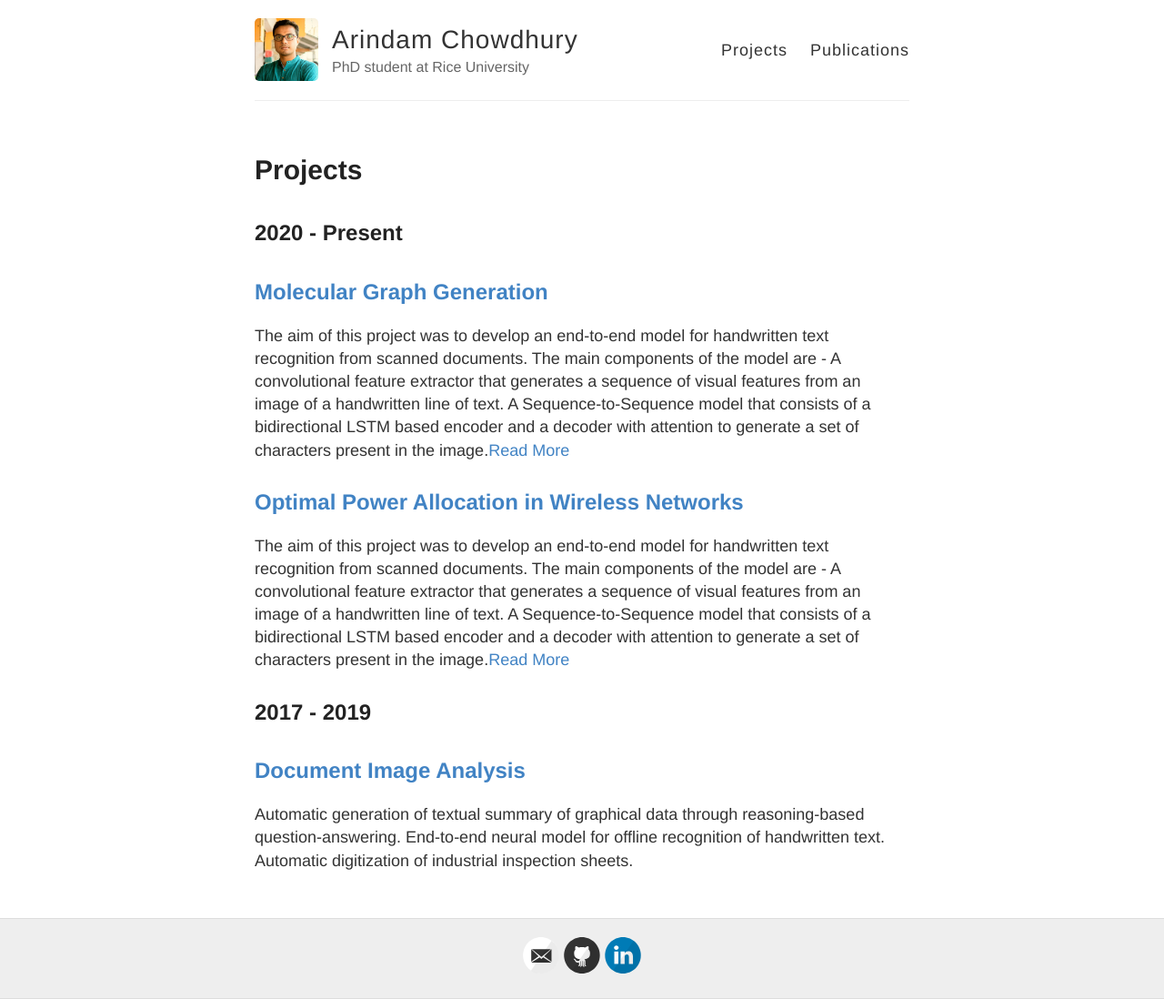
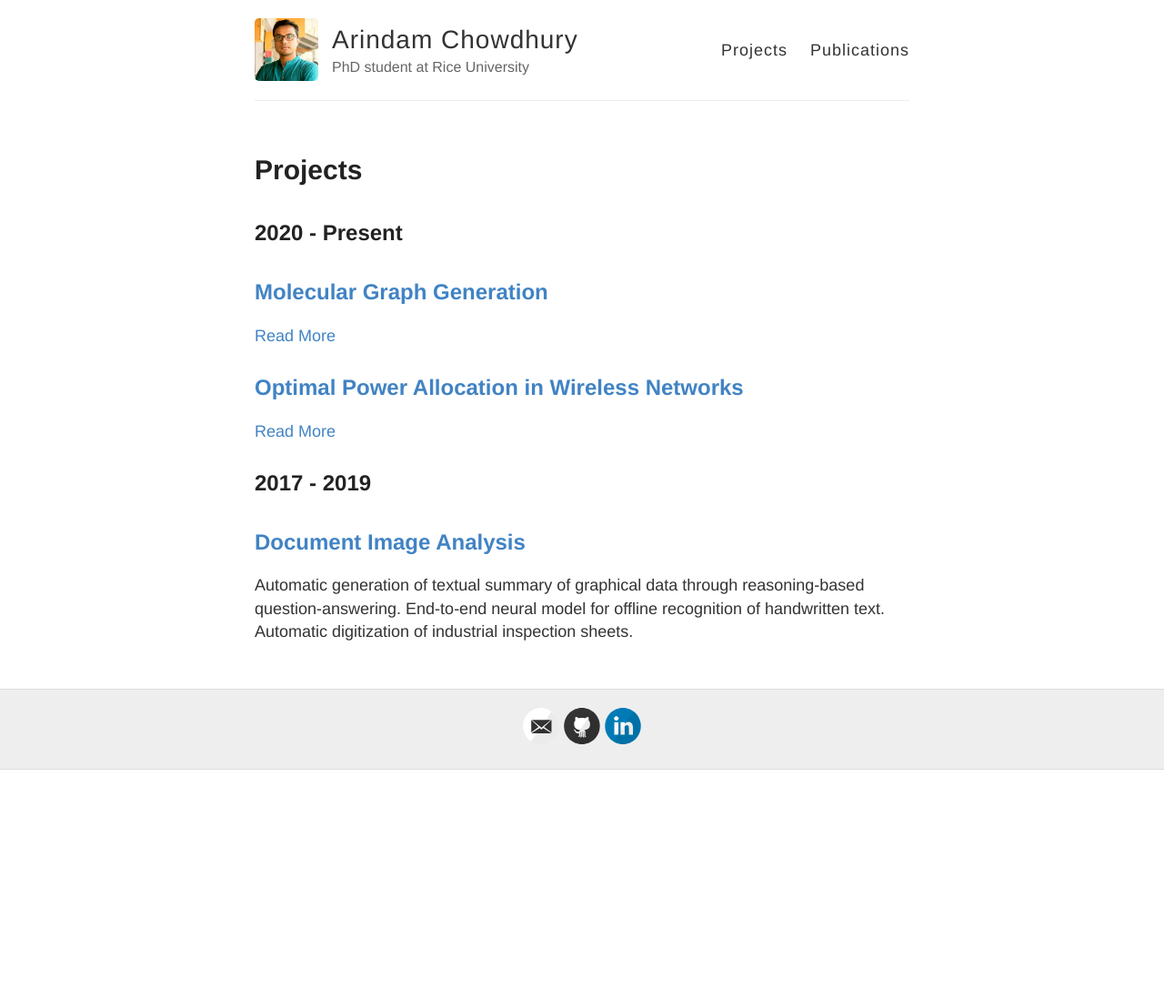
Before and after one commit to ArCho48/ArCho48.github.io, a Jekyll site: the page built from projects.md, in a window 1280 px wide. Shown: the whole page at 91% size. Built offline with Jekyll 4.4.1, drawn with Linux system fonts in a browser that asks for light colours; after the commit the page ends 900 px from its top, so only the background shows below that.

Commit message:
fourteenth commit

```diff
--- a/projects.md
+++ b/projects.md
@@ -7,15 +7,11 @@ permalink: /projects/
 ## 2020 - Present
 
 ## [Molecular Graph Generation](/projects//molGen.md)
-The aim of this project was to develop an end-to-end model for handwritten text recognition from scanned documents. The main components of the model are -
-A convolutional feature extractor that generates a sequence of visual features from an image of a handwritten line of text.
-A Sequence-to-Sequence model that consists of a bidirectional LSTM based encoder and a decoder with attention to generate a set of characters present in the image.[Read More](/projects//molGen.md)
+[Read More](/projects//molGen.md)
 
 
 ## [Optimal Power Allocation in Wireless Networks](/projects//powAlloc.md)
-The aim of this project was to develop an end-to-end model for handwritten text recognition from scanned documents. The main components of the model are -
-A convolutional feature extractor that generates a sequence of visual features from an image of a handwritten line of text.
-A Sequence-to-Sequence model that consists of a bidirectional LSTM based encoder and a decoder with attention to generate a set of characters present in the image.[Read More](/projects//powAlloc.md)
+[Read More](/projects//powAlloc.md)
 
 ## 2017 - 2019
 
```
